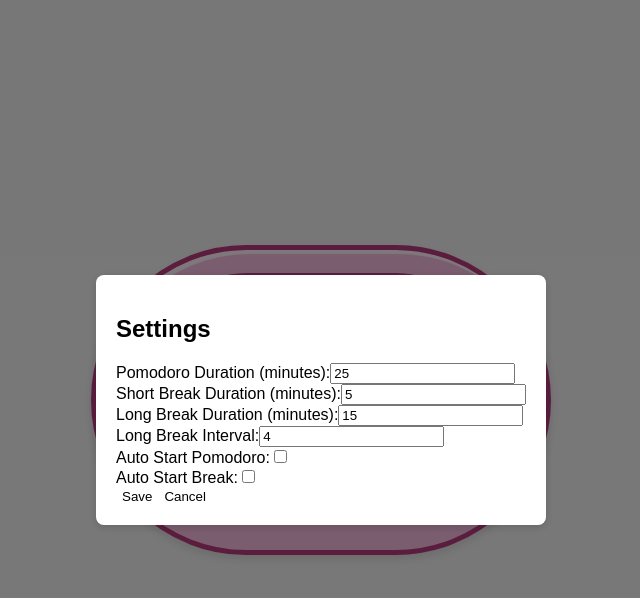
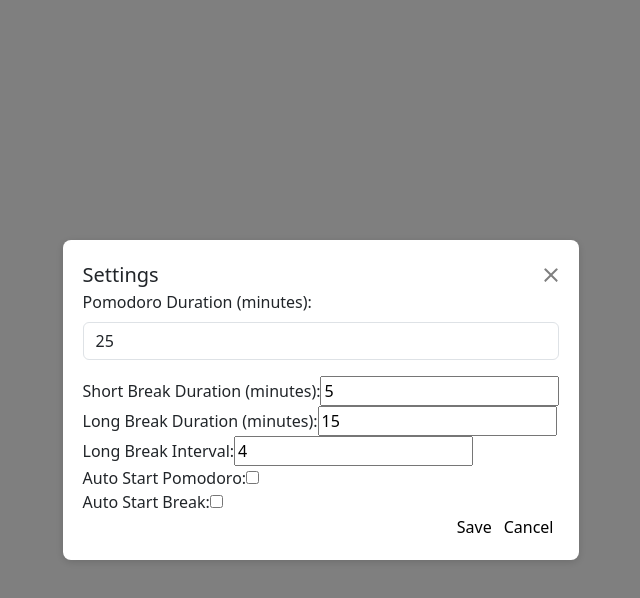
Before and after one commit to CyberPanCake3000/lofi-pomodoro, a Nuxt app: page / in a window 1280 px wide. Both pictures are taken after a click on the button "settings". Shown: the top 598 px of the page, without its empty margins (319-959 px from the left). Built offline with nearby package versions, Linux system fonts and the light colour scheme.

Commit message:
added bootstrap for styling

```diff
--- a/components/SettingsModal.vue
+++ b/components/SettingsModal.vue
@@ -1,12 +1,16 @@
 <template>
-  <transition name="modal">
+  <transition name="modal" tabindex="-1">
     <div v-if="show" class="modal-overlay" @click="$emit('close')">
-      <div class="modal-content" @click.stop>
-        <h2>Settings</h2>
-        <form @submit.prevent="saveSettings">
-          <div>
-            <label for="pomodoroDuration">Pomodoro Duration (minutes):</label>
-            <input id="pomodoroDuration" v-model.number="settings.pomodoroDuration" type="number" min="1" required>
+      <div class="modal-dialog" @click.stop>
+          <form class="modal-content" @submit.prevent="saveSettings">
+            <div class="modal-header">
+              <h5 class="modal-title">Settings</h5>
+              <button type="button" class="btn-close ms-auto" @click="$emit('close')" aria-label="Close"></button>
+            </div>
+            <div class='modal-body'>
+            <div class='mb-3'>
+              <label class="form-label" for="pomodoroDuration">Pomodoro Duration (minutes):</label>
+              <input class="form-control" id="pomodoroDuration" v-model.number="settings.pomodoroDuration" type="number" min="1" required>
             </div>
             <div>
               <label for="shortBreakDuration">Short Break Duration (minutes):</label>
@@ -28,8 +32,11 @@
               <label for="autoStartBreak">Auto Start Break:</label>
               <input id="autoStartBreak" v-model="settings.autoStartBreak" type="checkbox">
             </div>
+            </div>
+            <div class='modal-footer'>
               <button type="submit">Save</button>
               <button type="button" @click="$emit('close')">Cancel</button>
+            </div>
           </form>
       </div>
     </div>
--- a/nuxt.config.js
+++ b/nuxt.config.js
@@ -13,7 +13,11 @@
   },
   css: [
     '@/assets/main.css',
-    '@/assets/fonts.css'
+    '@/assets/fonts.css',
+    'bootstrap/dist/css/bootstrap.min.css'
+  ],
+  plugins: [
+    { src: '~/plugins/bootstrap.js', mode: 'client' }
   ],
   components: true,
   buildModules: [],
--- a/package.json
+++ b/package.json
@@ -13,6 +13,7 @@
   "author": "",
   "license": "ISC",
   "dependencies": {
+    "bootstrap": "^5.3.3",
     "nuxt": "^3.11.2"
   }
 }
--- /dev/null
+++ b/plugins/bootstrap.js
@@ -0,0 +1 @@
+import 'bootstrap/dist/js/bootstrap.bundle.min.js'
```
Also changed, not shown: 1 other file (tests, documents, lock files or other folders). Lines whose indentation alone changed are shown as unchanged.
